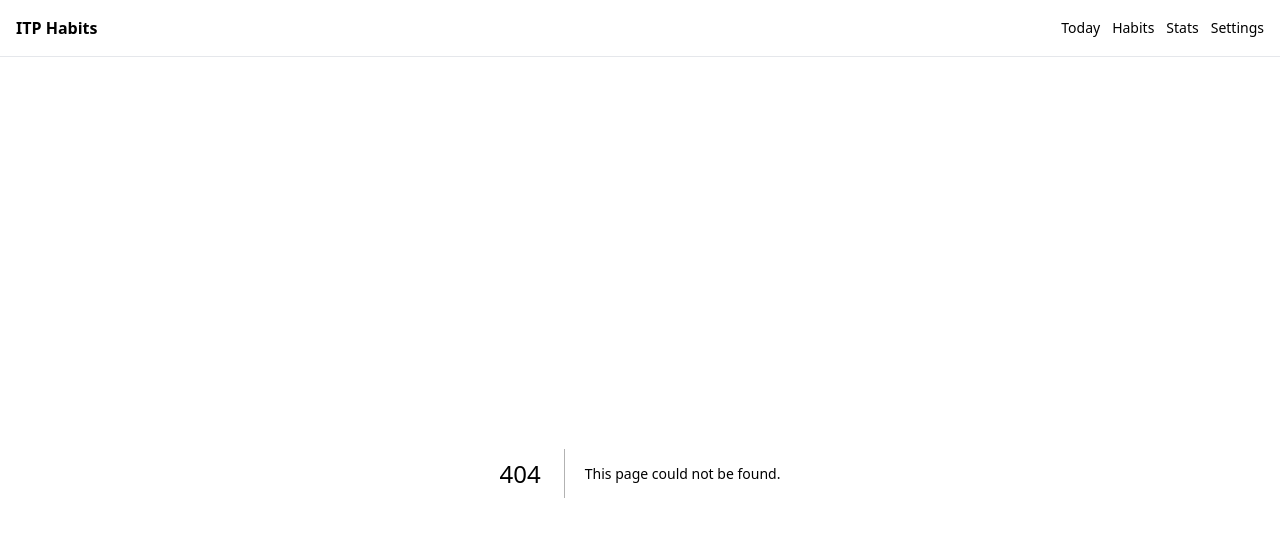
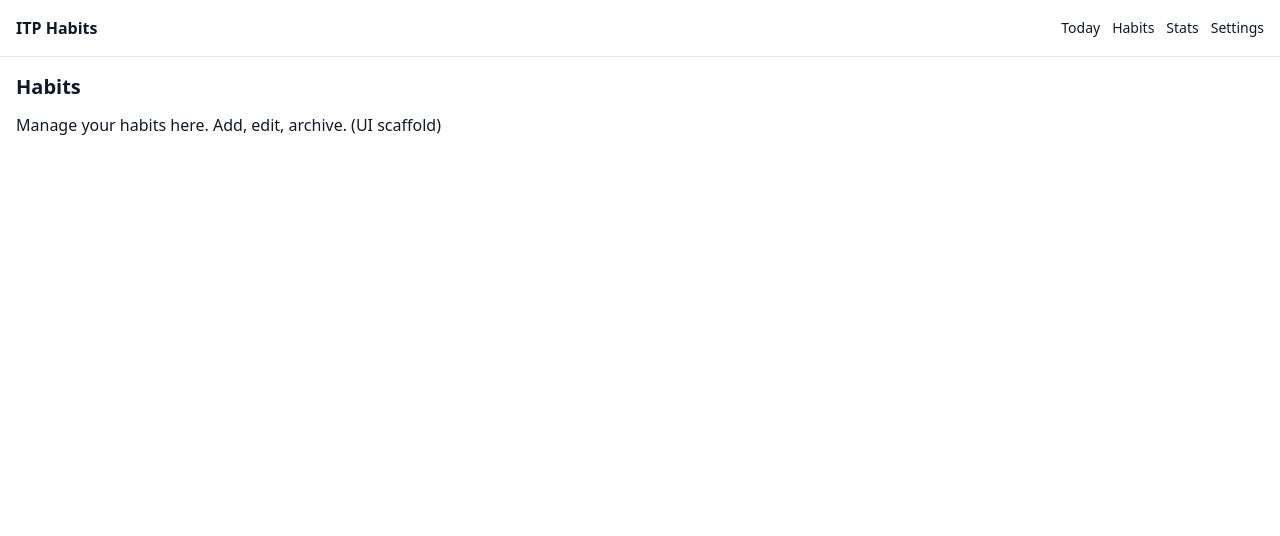
Before and after one commit to SnirAbo/itp-habits-20260905, a Next.js app: page /habits in a window 1280 px wide. Before the commit this address had no page. Shown: the top 536 px of the page. Built offline with nearby package versions, Linux system fonts and the light colour scheme.

Commit message:
feat(ui): Habits page scaffold

```diff
--- /dev/null
+++ b/app/habits/page.tsx
@@ -0,0 +1,8 @@
+export default function Page() {
+  return (
+    <section>
+      <h2 className="text-xl font-semibold mb-3">Habits</h2>
+      <p>Manage your habits here. Add, edit, archive. (UI scaffold)</p>
+    </section>
+  );
+}
```
